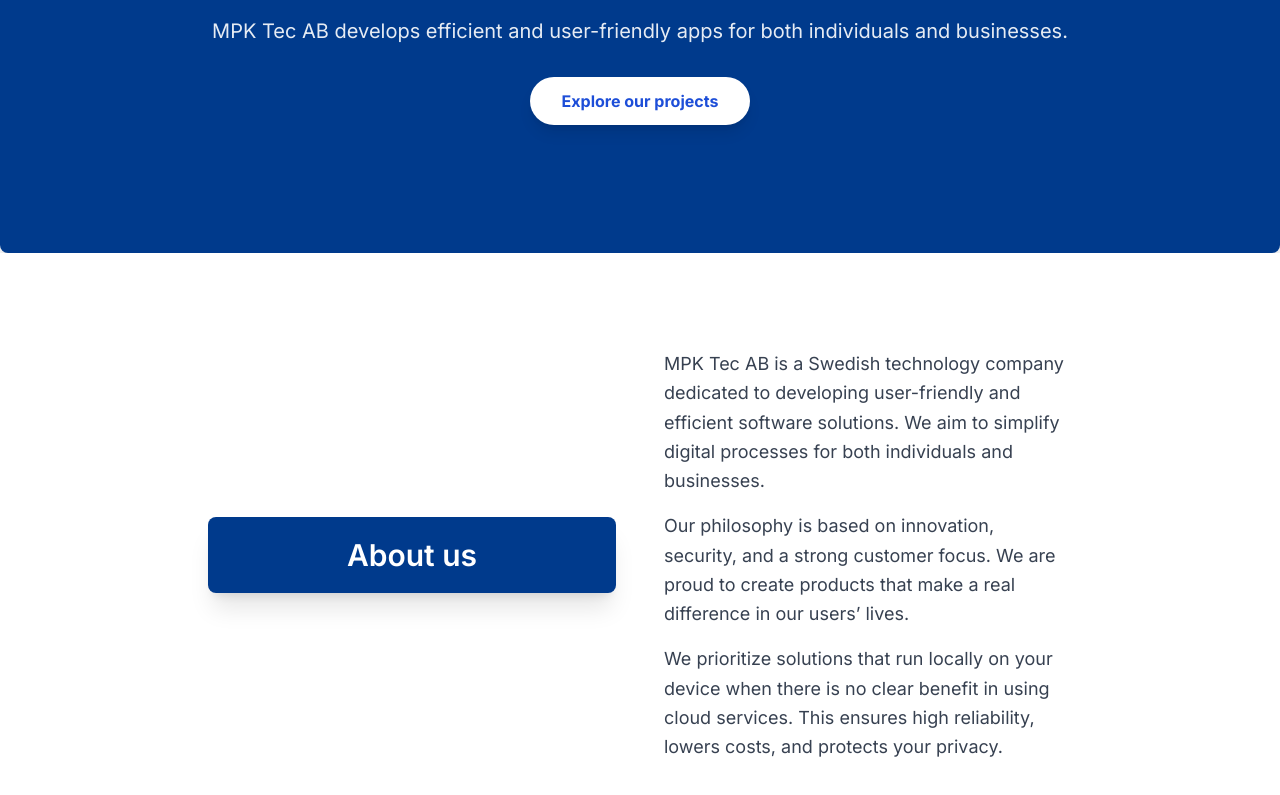
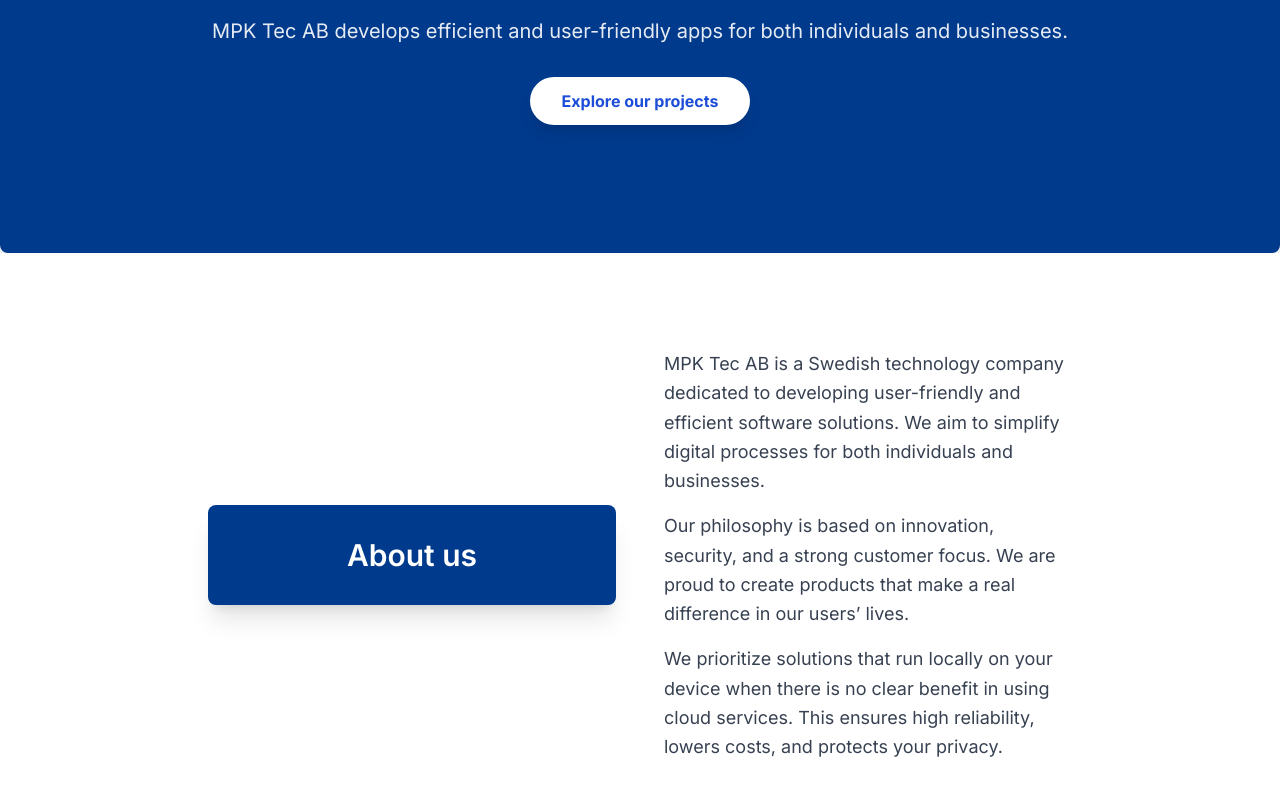
Before and after one commit to mats-mpktec/mpktec-website, a plain HTML site: page index.html in a window 1280 px wide. Shown: the part 383-1178 px from the top of the page. Drawn offline with Linux system fonts and the light colour scheme.

Commit message:
om oss annan p8

```diff
--- a/index.html
+++ b/index.html
@@ -101,7 +101,7 @@
             <!--<h2 data-i18n="about_title" class="text-3xl md:text-4xl font-bold text-center text-gray-900 mb-12"></h2>-->
             <div class="flex flex-col md:flex-row items-center md:space-x-12">
                 <div class="md:w-1/2 mb-8 md:mb-0">
-                    <div class="bg-[#003A8C] text-white text-center p-5 rounded-lg shadow-xl">
+                    <div class="bg-[#003A8C] text-white text-center p-8 rounded-lg shadow-xl">
   <h2 data-i18n="about_us" class="text-3xl font-semibold"></h2>
 </div>
                     <!--<img src="https://placehold.co/600x400/E0F2F7/2C5282?text=MPK+Tec+AB" alt="MPK Tec AB" class="rounded-lg shadow-xl w-full h-auto object-cover">-->
```
